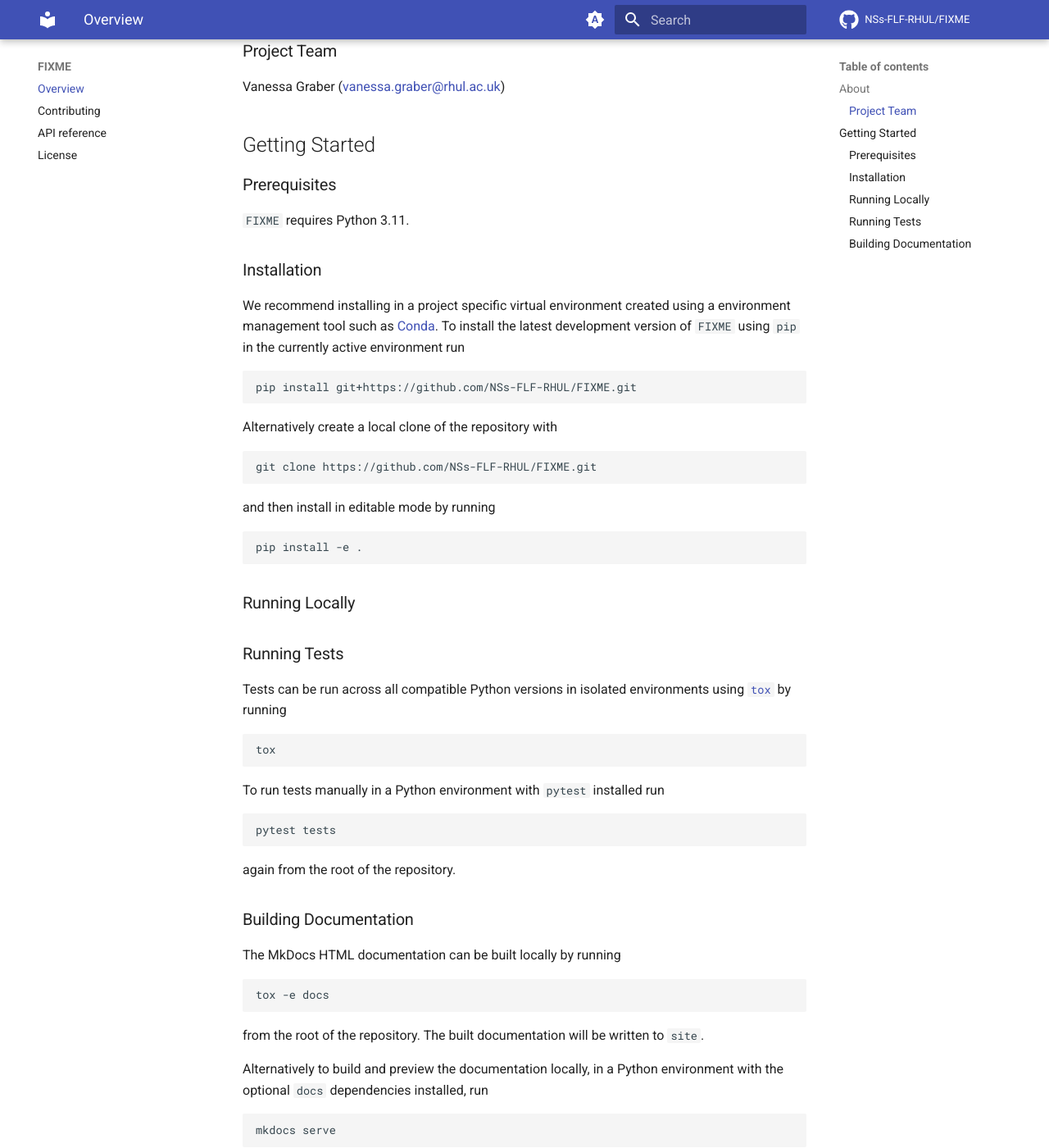
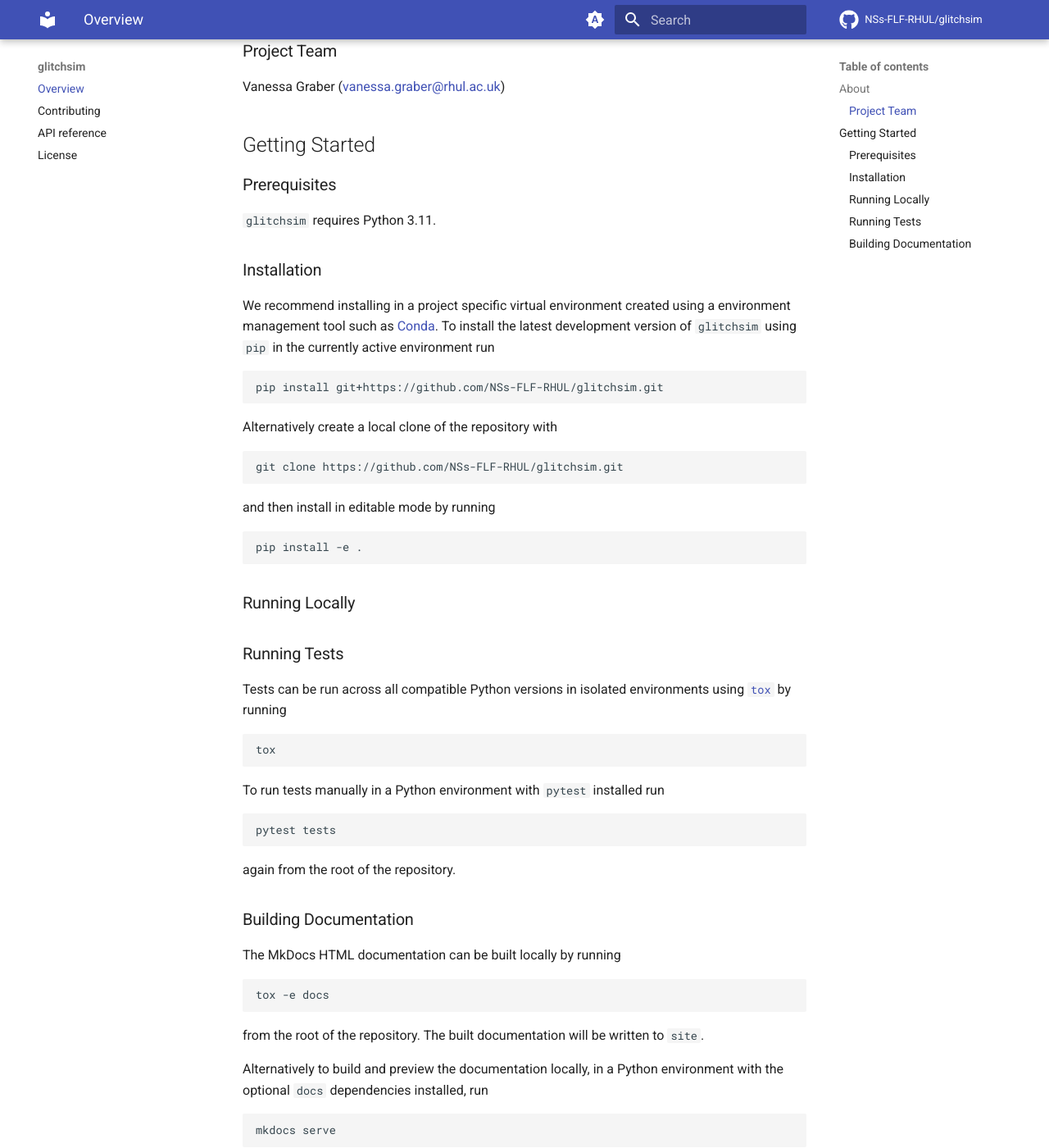
Before and after one commit to NSs-FLF-RHUL/glitchsim, an MkDocs documentation site: the page built from docs/index.md, in a window 1280 px wide and 1400 px high, scrolled down 334 px. Shown: the whole window at 82% size. Built offline with MkDocs 1.6.1 and Material for MkDocs 9.7.7, drawn with Linux system fonts in a browser that asks for light colours; comment, search, counter and statistics services are not loaded; some of the changed text lies outside the part shown.

Commit message:
Updating README.md #1

````diff
--- a/README.md
+++ b/README.md
@@ -1,4 +1,4 @@
-<!-- Replace all instances of FIXME in this file with your package name, then delete this line! -->
+<!-- Replace all instances of glitchsim in this file with your package name, then delete this line! -->
 # glitchsim
 
 [![pre-commit](https://img.shields.io/badge/pre--commit-enabled-brightgreen?logo=pre-commit&logoColor=white)](https://github.com/pre-commit/pre-commit)
@@ -8,12 +8,12 @@
 [![License][license-badge]](./LICENSE.md)
 
 <!-- prettier-ignore-start -->
-[tests-badge]:              https://github.com/NSs-FLF-RHUL/FIXME/actions/workflows/tests.yml/badge.svg
-[tests-link]:               https://github.com/NSs-FLF-RHUL/FIXME/actions/workflows/tests.yml
-[linting-badge]:            https://github.com/NSs-FLF-RHUL/FIXME/actions/workflows/linting.yml/badge.svg
-[linting-link]:             https://github.com/NSs-FLF-RHUL/FIXME/actions/workflows/linting.yml
-[documentation-badge]:      https://github.com/NSs-FLF-RHUL/FIXME/actions/workflows/docs.yml/badge.svg
-[documentation-link]:       https://github.com/NSs-FLF-RHUL/FIXME/actions/workflows/docs.yml
+[tests-badge]:              https://github.com/NSs-FLF-RHUL/glitchsim/actions/workflows/tests.yml/badge.svg
+[tests-link]:               https://github.com/NSs-FLF-RHUL/glitchsim/actions/workflows/tests.yml
+[linting-badge]:            https://github.com/NSs-FLF-RHUL/glitchsim/actions/workflows/linting.yml/badge.svg
+[linting-link]:             https://github.com/NSs-FLF-RHUL/glitchsim/actions/workflows/linting.yml
+[documentation-badge]:      https://github.com/NSs-FLF-RHUL/glitchsim/actions/workflows/docs.yml/badge.svg
+[documentation-link]:       https://github.com/NSs-FLF-RHUL/glitchsim/actions/workflows/docs.yml
 [license-badge]:            https://img.shields.io/badge/License-GPLv3-blue.svg
 <!-- prettier-ignore-end -->
 
@@ -34,7 +34,7 @@ Vanessa Graber ([vanessa.graber@rhul.ac.uk](mailto:vanessa.graber@rhul.ac.uk))
 
 <!-- Any tools or versions of languages needed to run code. For example specific Python or Node versions. Minimum hardware requirements also go here. -->
 
-`FIXME` requires Python 3.11.
+`glitchsim` requires Python 3.11.
 
 ### Installation
 
@@ -43,17 +43,17 @@ Vanessa Graber ([vanessa.graber@rhul.ac.uk](mailto:vanessa.graber@rhul.ac.uk))
 We recommend installing in a project specific virtual environment created using
 a environment management tool such as
 [Conda](https://docs.conda.io/projects/conda/en/stable/). To install the latest
-development version of `FIXME` using `pip` in the currently active
+development version of `glitchsim` using `pip` in the currently active
 environment run
 
 ```sh
-pip install git+https://github.com/NSs-FLF-RHUL/FIXME.git
+pip install git+https://github.com/NSs-FLF-RHUL/glitchsim.git
 ```
 
 Alternatively create a local clone of the repository with
 
 ```sh
-git clone https://github.com/NSs-FLF-RHUL/FIXME.git
+git clone https://github.com/NSs-FLF-RHUL/glitchsim.git
 ```
 
 and then install in editable mode by running
--- a/mkdocs.yml
+++ b/mkdocs.yml
@@ -1,13 +1,13 @@
 # To configure your package, you'll need to set some of the fields in this file.
-# We have flagged these with FIXME, so if you CTRL+F you'll find those spots.
+# We have flagged these with glitchsim, so if you CTRL+F you'll find those spots.
 # We've added comments to places where it might not be clear what should replace the placeholder.
 # You can delete these comments (and this long one!) when you're done.
-site_name: "FIXME" # typically the package name, but it's the text that appears in the tab when the site is open in a browser
-site_description: "FIXME" # usually this'll be "documentation for PACKAGE"
-site_author: "FIXME" # you!
-copyright: "Copyright © 2026 FIXME" # your full name (as per the pyproject.toml authors)
-repo_url: "https://github.com/NSs-FLF-RHUL/FIXME" # replace FIXME with the repository name
-repo_name: "NSs-FLF-RHUL/FIXME" # replace FIXME with the repository name
+site_name: "glitchsim" # typically the package name, but it's the text that appears in the tab when the site is open in a browser
+site_description: "glitchsim" # usually this'll be "documentation for PACKAGE"
+site_author: "glitchsim" # you!
+copyright: "Copyright © 2026 glitchsim" # your full name (as per the pyproject.toml authors)
+repo_url: "https://github.com/NSs-FLF-RHUL/glitchsim" # replace glitchsim with the repository name
+repo_name: "NSs-FLF-RHUL/glitchsim" # replace glitchsim with the repository name
 edit_uri: edit/main/docs/
 
 validation:
````
Also changed, not shown: pyproject.toml (+5 -5 lines), 2 other files.
